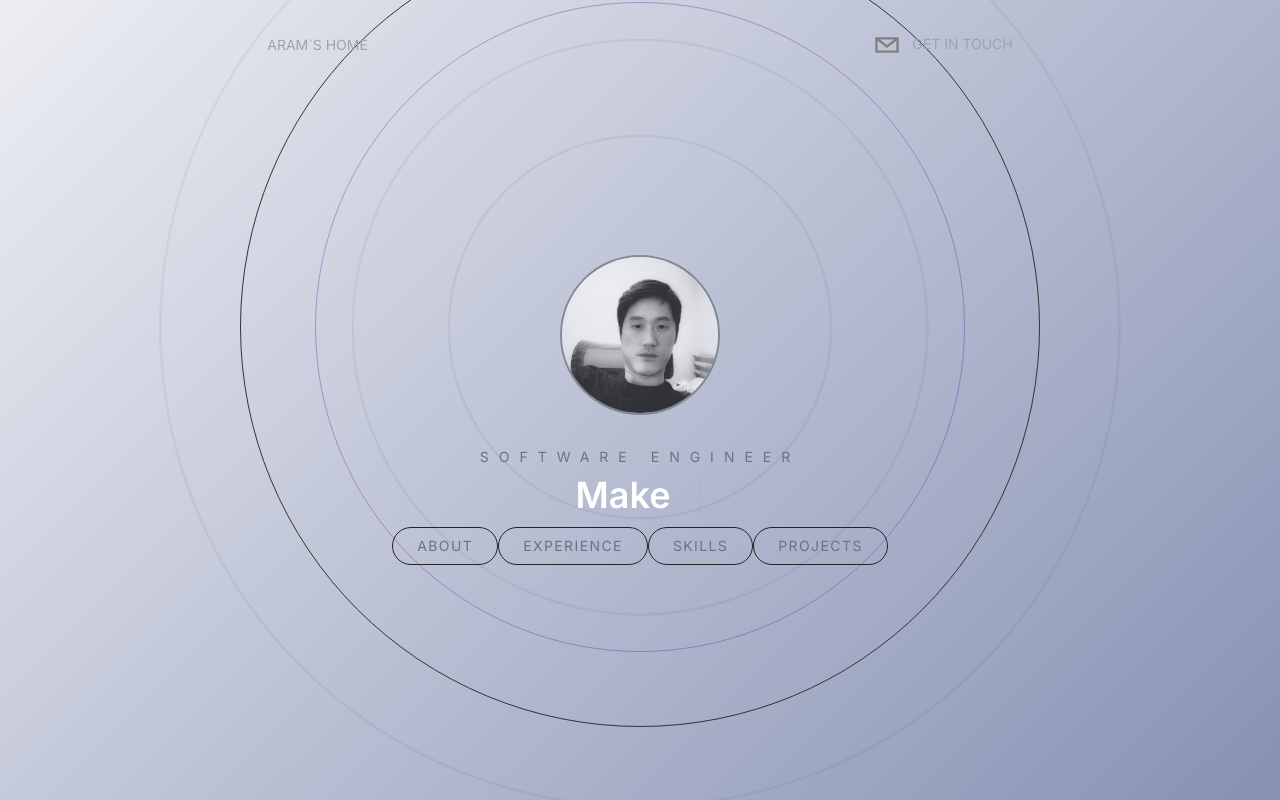
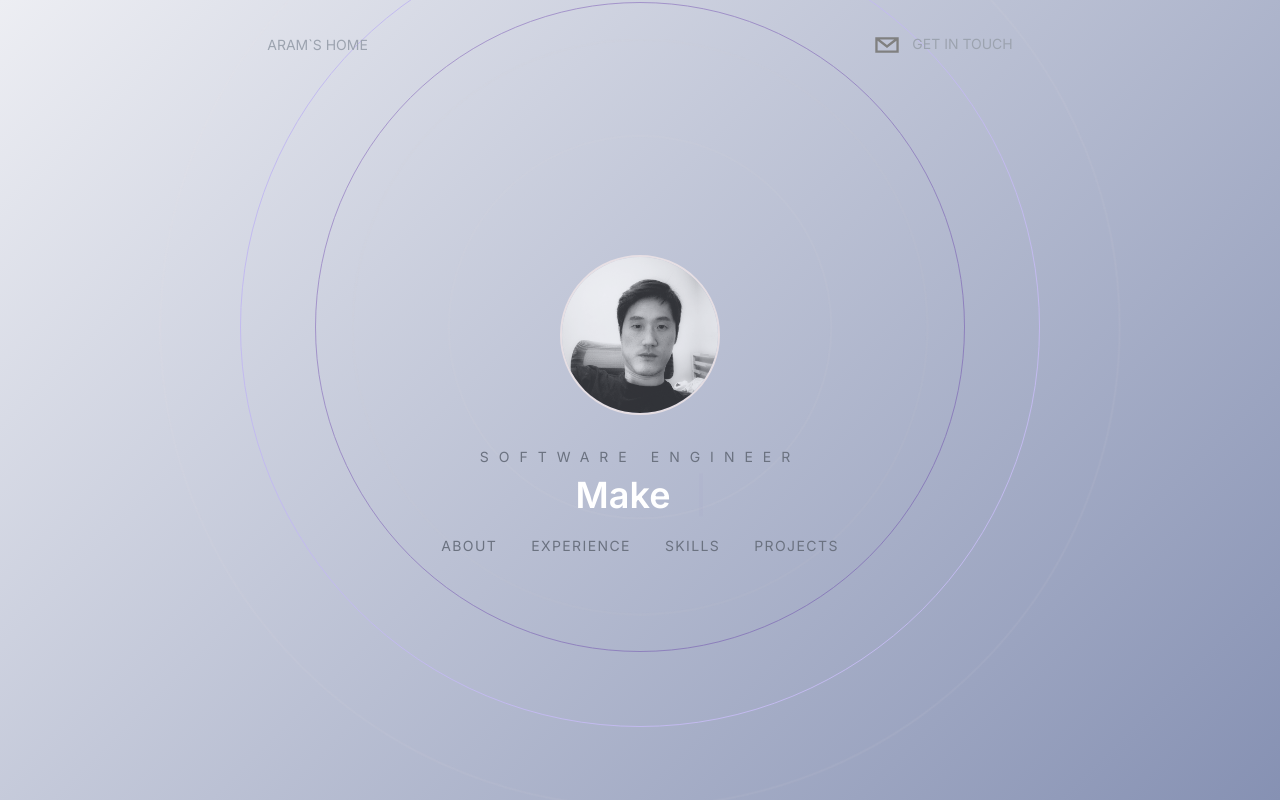
Before and after one commit to AramKim37/Aram-homepage, a Next.js app: page / in a window 1280 px wide. Built offline with nearby package versions, Linux system fonts and the light colour scheme.

Commit message:
changed button css in the contact section

```diff
--- a/app/globals.css
+++ b/app/globals.css
@@ -4,11 +4,11 @@
 
 @layer components {
   .heroButton {
-    @apply px-6 py-2 my-3 border border-[#242424] rounded-full uppercase text-sm tracking-widest text-gray-500 transition-all hover:border-[#5725a3]/80 hover:text-[#a477e9];
+    @apply px-4 py-2 my-3 border border-[#242424] rounded-full uppercase text-sm border-transparent tracking-widest text-gray-500 transition-all hover:border-[#a2a8d3]/80 hover:text-[#5aa5e6] hover:border-solid;
   }
   .contactInput {
-    @apply outline-none bg-slate-400/10 rounded-sm border-b px-6 py-4 border-[#242424]  text-gray-500 placeholder-gray-500 transition-all focus:border-[#F7AB0A]/40
-    focus:text-[#F7AB0A]/40;
+    @apply outline-none bg-slate-400/10 rounded-sm border-b px-6 py-4 border-[#242424]  text-gray-500 placeholder-gray-500 transition-all focus:border-[#a2a8d3]/40
+    focus:text-[#4e6187];
   }
   .background {
     background: linear-gradient(-45deg, #8691b3, #edeef3);
--- a/components/BackgroundCircles.jsx
+++ b/components/BackgroundCircles.jsx
@@ -19,11 +19,11 @@ const BackgroundCircles = () => {
       }}
       className="relative flex justify-center items-center"
     >
-      <div className="absolute border border-[#333333] rounded-full h-[200px] w-[200px] mt-52 animate-ping" />
-      <div className="absolute border border-[#333333] rounded-full h-[300px] w-[300px] mt-52 animate-ping" />
-      <div className="absolute border border-[#333333] rounded-full h-[500px] w-[500px] mt-52 animate-ping" />
+      <div className="absolute border border-[#e7e1e1] rounded-full h-[200px] w-[200px] mt-52 animate-ping" />
+      <div className="absolute border border-[#d8d3d3] rounded-full h-[300px] w-[300px] mt-52 animate-ping" />
+      <div className="absolute border border-[#f5e9e9] rounded-full h-[500px] w-[500px] mt-52 animate-ping" />
       <div className="absolute border border-[#5725a3] rounded-full opacity-20 h-[650px] w-[650px] mt-52 animate-pulse" />
-      <div className="absolute border border-[#333333] h-[800px] w-[800px] rounded-full mt-52" />
+      <div className="absolute border border-[#c2baef] h-[800px] w-[800px] rounded-full mt-52" />
     </motion.div>
   );
 };
--- a/components/Contact.jsx
+++ b/components/Contact.jsx
@@ -15,25 +15,18 @@ const Contact = () => {
   };
 
   return (
-    <div className="h-screen flex relative flex-col text-center md:text-left md:flex-row max-w-7xl px-10 justify-evenly mx-auto items-center">
+    <div className="h-screen flex relative flex-col text-center md:text-left max-w-7xl px-10 justify-evenly mx-auto items-center">
       <h3 className="absolute top-24 tracking-[20px] uppercase text-gray-500 text-2xl">
         contact
       </h3>
-      <div>
-        <h4>I have got just what you need. Let`s talk</h4>
-        <span>
-          {/*image telephone */}
-          <p>+1 403-996-4709</p>
-          {/*image email */}
-          <p>aramkim37@gmail.com</p>
-          {/*image location */}
-          <p>Calgary, AB</p>
-        </span>
+      <div className="text-center space-y-3">
+        <h4 className="text-3xl text-gray-500">Let`s talk</h4>
+      </div>
       <form
         className="flex flex-col space-y-2 w-fit mx-auto"
         onSubmit={handleSubmit(onSubmit)}
       >
-          <div className="flex space-x-2 bg-[#292929]">
+        <div className="flex space-x-2 ">
           <input
             {...register("name")}
             className="contactInput"
@@ -62,15 +55,14 @@ const Contact = () => {
         />
         <button
           type="submit"
-            className="bg-[#F7AB0A] py-5 px-10 rounded-md text-black font-bold text-lg animate-pulse"
+          className="bg-[#e7eaf6]/40 py-5 px-10 rounded-md text-[#38598b] font-bold text-lg heroButton animate-pulse"
         >
           Submit
         </button>
         <div className="w-full relative">
-            <div className="border-t absolute w-20 border-blue-300 flex items-center justify-center line" />
+          <div className="border-t absolute w-20 border-[#38598b] flex items-center justify-center line" />
         </div>
       </form>
-      </div>
     </div>
   );
 };
--- a/components/Hero.jsx
+++ b/components/Hero.jsx
@@ -26,7 +26,7 @@ const Hero = () => {
         animate={{ y: 0, opacity: 1 }}
         transition={{ duration: 2.5 }}
         src={Aram.src}
-        className="relative rounded-full h-40 w-40 mx-auto object-cover border-2 border-gray-500 animate-pulse"
+        className="relative rounded-full h-40 w-40 mx-auto object-cover border-2 border-[#f5e9e9] animate-pulse"
       />
       <div className="z-20">
         <h2 className="text-sm uppercase text-gray-500 pb-2 tracking-[10px]">
```
Lines whose indentation alone changed are shown as unchanged.
